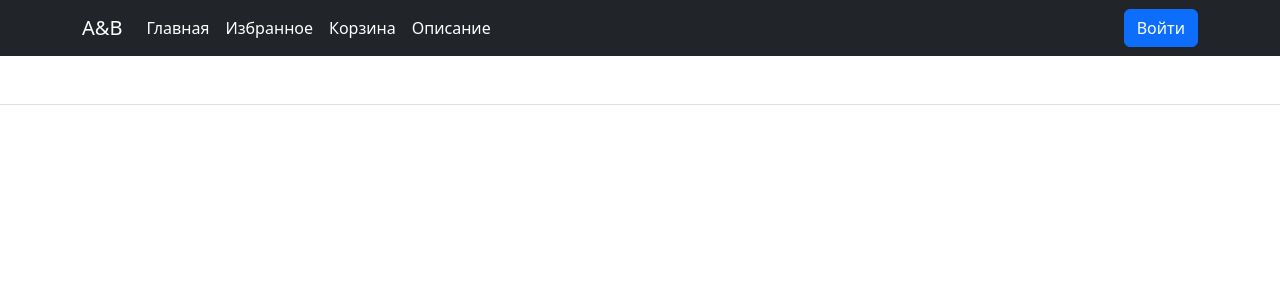
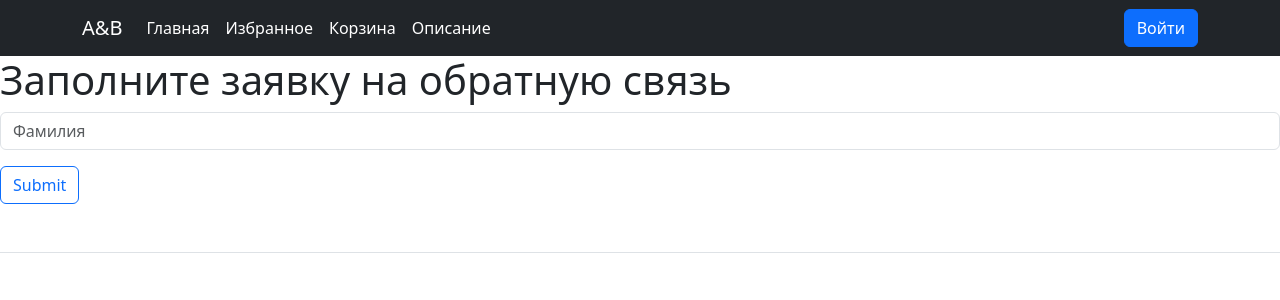
Before and after one commit to HolodN/React25, a React (Create React App) app: page /form in a window 1280 px wide. Shown: the top 300 px of the page. Built offline with nearby package versions, Linux system fonts and the light colour scheme; no server answers.

Commit message:
По состоянию на конец урока 13

```diff
--- a/package.json
+++ b/package.json
@@ -8,6 +8,7 @@
     "cra-template": "1.2.0",
     "react-bootstrap": "^2.10.9",
     "react-dom": "^19.0.0",
+    "react-hook-form": "^7.54.2",
     "react-router-dom": "^6.29.0",
     "react-scripts": "5.0.1"
   },
--- a/src/App.jsx
+++ b/src/App.jsx
@@ -9,6 +9,7 @@ import {useEffect, useState} from "react";
 import axios from "axios";
 import Description from "./components/Description";
 import Basket from "./components/basket/Basket";
+import Form from "./components/Form";
 
 
 function App() {
@@ -44,6 +45,7 @@ function App() {
                         <Route path="/" element={<Home item={tyrs}/>}></Route>
                         <Route path="/cart" element={<Basket />}></Route>
                         <Route path="/description" element={<Description />}></Route>
+                        <Route path="/form" element={<Form />}></Route>
                 </Routes>
               <Footer/>
         </Router>
--- /dev/null
+++ b/src/components/Form.jsx
@@ -0,0 +1,48 @@
+import React from 'react';
+import {useForm} from "react-hook-form";
+
+const Form = () => {
+    const {
+        register,
+        handleSubmit,
+        watch,
+        formState: { errors },
+    } = useForm()
+
+
+    const onSubmit = (data) => console.log(data)
+
+
+    console.log(watch("example")) // watch input value by passing the name of it
+
+        return (
+            <div>
+                <form id='form' onSubmit={handleSubmit(onSubmit)}>
+                    <h1>Заполните заявку на обратную связь</h1>
+                    <div className="input-group mb-3">
+                        <input
+                            {...register('lastName',{
+                                required: true,
+                                maxLength: 50,
+                                pattern: /^[А-Яа-я]+$/i
+                            })}
+                            type={'text'}
+                            className={'form-control'}
+                            placeholder='Фамилия' />
+                    </div>
+                    {errors?.lastName?.type == 'required'&&(
+                        <p>Поле обязательно для заполнения</p>
+                    )}
+                    {errors?.lastName?.type == 'maxLength'&&(
+                        <p>Поле не может содержать более 50 символов</p>
+                    )}
+                    {errors?.lastName?.type == 'pattern'&&(
+                        <p>Поле заполнено некорректно</p>
+                    )}
+                    <input className='btn btn-outline-primary' type="submit" />
+                </form>
+            </div>
+    );
+};
+
+export default Form;
--- a/src/components/Slider.jsx
+++ b/src/components/Slider.jsx
@@ -1,5 +1,7 @@
 import React from 'react'
 import Carousel from 'react-bootstrap/Carousel';
+import {Link} from 'react-router-dom'
+import {Button} from "react-bootstrap";
 
 
 const Slider = () => {
@@ -15,6 +17,11 @@ const Slider = () => {
         <Carousel.Caption>
           <h5>First slide label</h5>
           <p>Nulla vitae elit libero, a pharetra augue mollis interdum.</p>
+
+          <Link exact to={'/form'}>
+            <Button variant="primary">Обратная связь</Button>
+          </Link>
+
         </Carousel.Caption>
       </Carousel.Item>
       <Carousel.Item interval={500}>
@@ -24,8 +31,6 @@ const Slider = () => {
           alt="Second slide"
         />
         <Carousel.Caption>
-          <h5>Second slide label</h5>
-          <p>Lorem ipsum dolor sit amet, consectetur adipiscing elit.</p>
         </Carousel.Caption>
       </Carousel.Item>
       <Carousel.Item>
@@ -35,10 +40,6 @@ const Slider = () => {
           alt="Third slide"
         />
         <Carousel.Caption>
-          <h5>Third slide label</h5>
-          <p>
-            Praesent commodo cursus magna, vel scelerisque nisl consectetur.
-          </p>
         </Carousel.Caption>
       </Carousel.Item>
     </Carousel>
```
Also changed, not shown: 1 other file (tests, documents, lock files or other folders).
